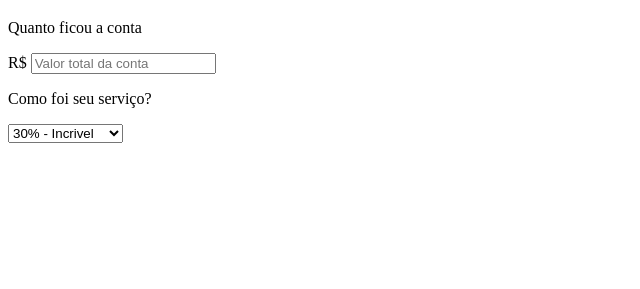
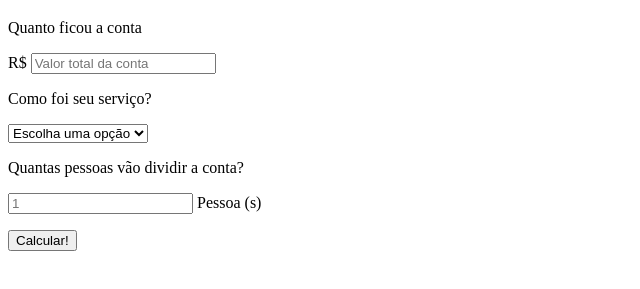
Before and after one commit to danilojduarte/ProjetoPraticoOneBitCode, a plain HTML site: page index.html in a window 1280 px wide. Shown: the part 61-350 px from the top of the page, without its empty margins (0-640 px from the left). Drawn offline with Linux system fonts and the light colour scheme.

Commit message:
Primeira parte finalizada - html pronto

```diff
--- a/index.html
+++ b/index.html
@@ -24,6 +24,7 @@
             </label>
             <p>
                 <select name="serviceQual" id="bill">
+                    <option disabled selected value="0">Escolha uma opção</option>
                     <option value="0.3">30% - Incrivel</option>
                     <option value="0.2">20% - Bom</option>
                     <option value="0.15">15% - Aceitável</option>
@@ -31,6 +32,13 @@
                     <option value="0.5">05% - Péssimo</option>
                 </select>
             </p>
+            <label for="people">
+                <p>Quantas pessoas vão dividir a conta?</p>
+            </label>
+            <p>
+                <input type="number" name="people" placeholder="1" id="people"> Pessoa (s)
+            </p>
+            <button type="submit">Calcular!</button>
         </form>
     </div>
 
```
